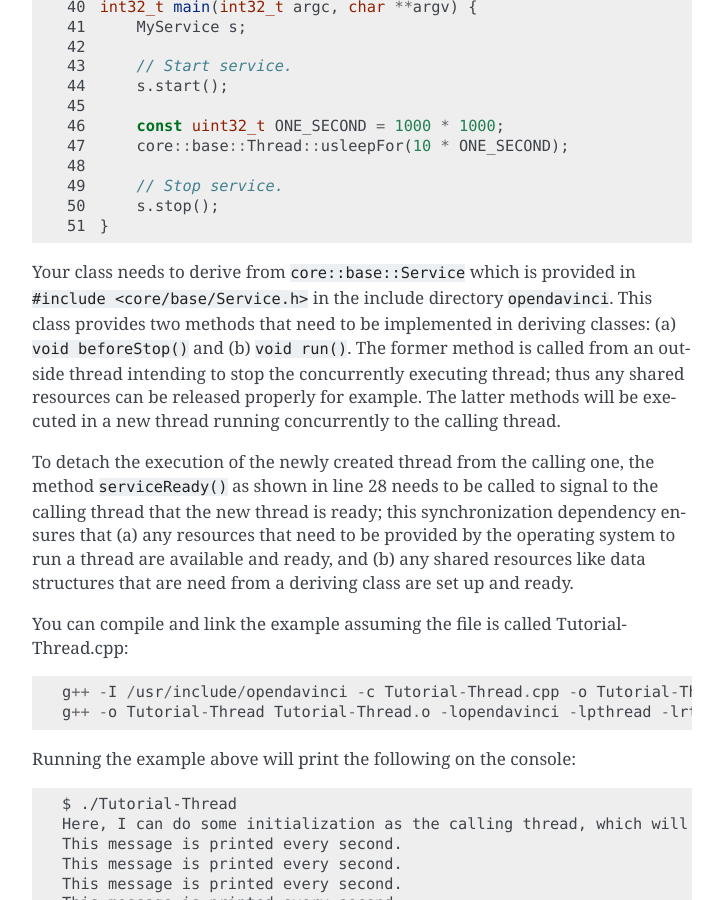
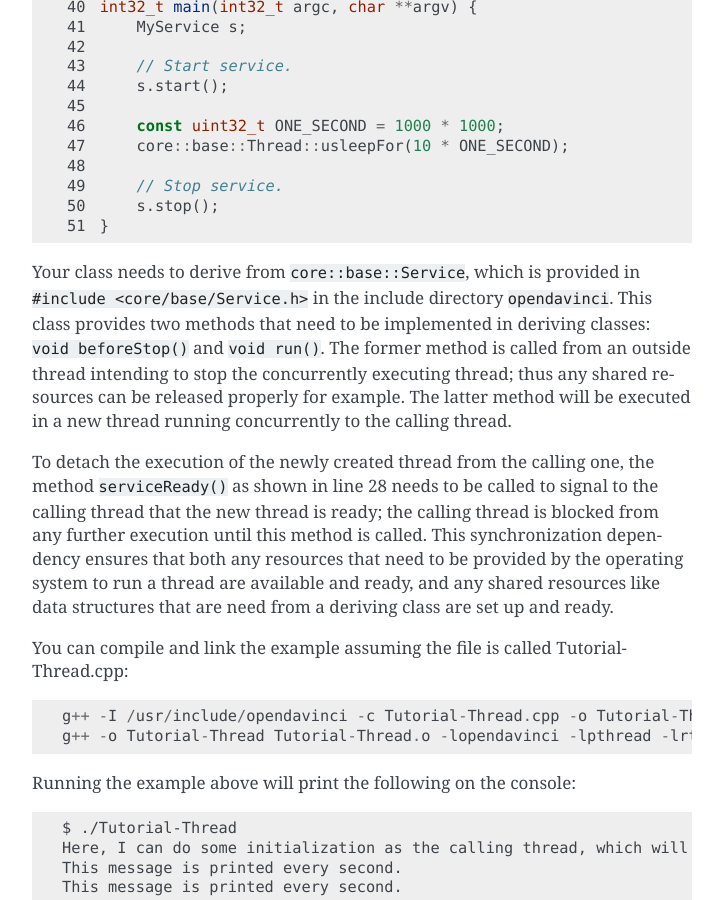
Before and after one commit to se-research/OpenDaVINCI, a Sphinx documentation site: the page built from docs/tutorial.service.rst, in a window 1280 px wide and 900 px high, scrolled down 1097 px. Shown: the whole window, without its empty margins (388-1111 px from the left). Built offline with Sphinx 7.4.7, drawn with Linux system fonts in a browser that asks for light colours.

Commit message:
* Cosmetics

```diff
--- a/docs/tutorial.service.rst
+++ b/docs/tutorial.service.rst
@@ -63,19 +63,20 @@ below:
         s.stop();
     }
 
-Your class needs to derive from ``core::base::Service`` which is provided in
+Your class needs to derive from ``core::base::Service``, which is provided in
 ``#include <core/base/Service.h>`` in the include directory ``opendavinci``.
 This class provides two methods that need to be implemented in deriving classes:
-(a) ``void beforeStop()`` and (b) ``void run()``. The former method is called
+``void beforeStop()`` and ``void run()``. The former method is called
 from an outside thread intending to stop the concurrently executing thread; thus
-any shared resources can be released properly for example. The latter methods will
+any shared resources can be released properly for example. The latter method will
 be executed in a new thread running concurrently to the calling thread.
 
 To detach the execution of the newly created thread from the calling one, the
 method ``serviceReady()`` as shown in line 28 needs to be called to signal to
-the calling thread that the new thread is ready; this synchronization dependency
-ensures that (a) any resources that need to be provided by the operating system
-to run a thread are available and ready, and (b) any shared resources like data
+the calling thread that the new thread is ready; the calling thread is blocked
+from any further execution until this method is called. This synchronization dependency
+ensures that both any resources that need to be provided by the operating system
+to run a thread are available and ready, and any shared resources like data
 structures that are need from a deriving class are set up and ready.
 
 You can compile and link the example assuming the file is called Tutorial-Thread.cpp::
```
